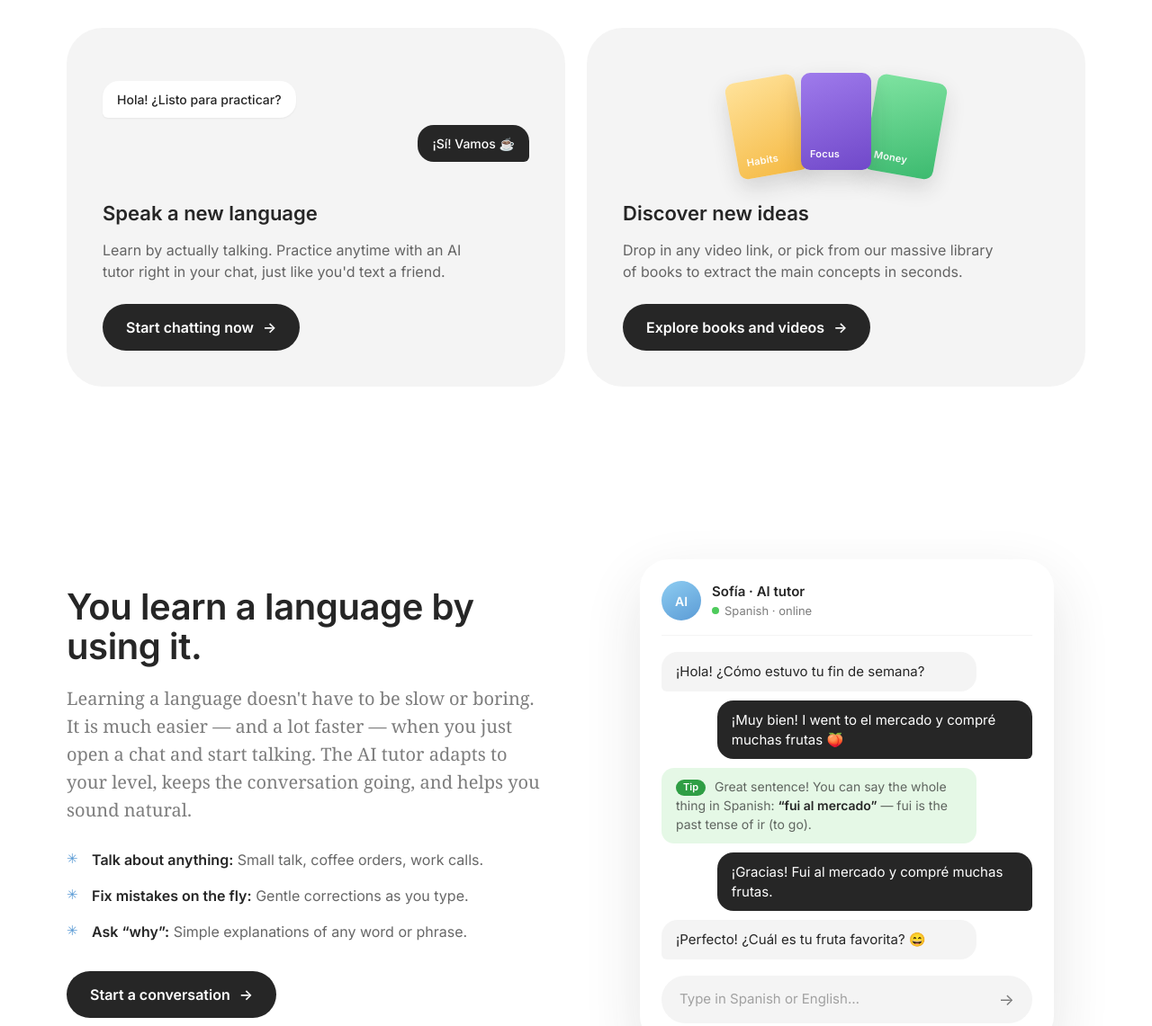
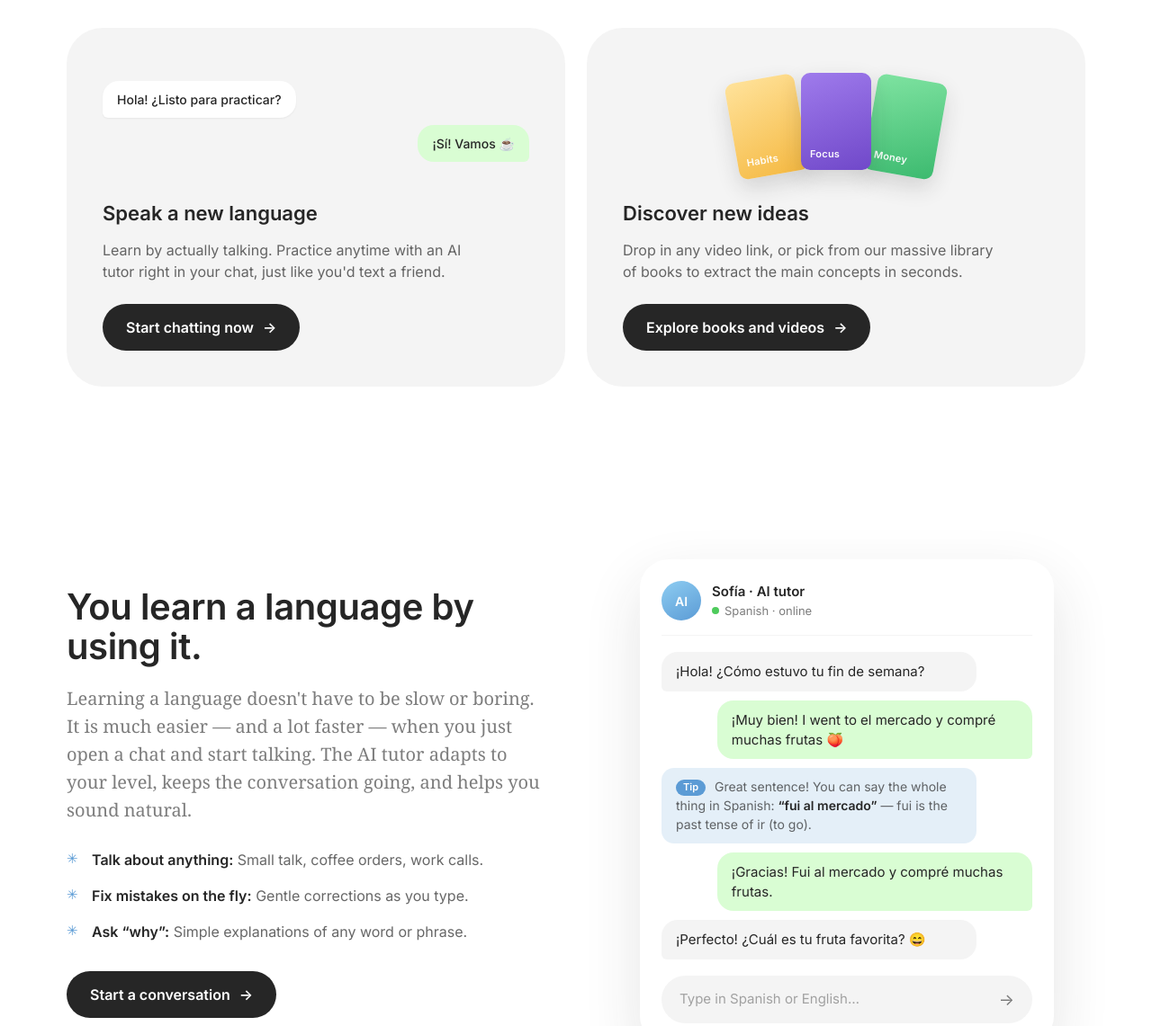
Before and after one commit to andneiman/quicksai, a plain HTML site: page index.html in a window 1280 px wide. Shown: the part 420-1561 px from the top of the page at 90% size. Drawn offline with Linux system fonts and the light colour scheme; a web font is replaced by a local one.

Commit message:
Recolor chat bubbles: WhatsApp green for user, blue for Tip

```diff
--- a/css/styles.css
+++ b/css/styles.css
@@ -17,6 +17,8 @@
   --link: #3e6fde;
   --green: #2f9e44;
   --green-soft: rgba(94, 213, 101, 0.16);
+  --wa-green: #d9fdd3;
+  --blue-soft: rgba(91, 155, 213, 0.16);
   --radius-sm: 12px;
   --radius-md: 24px;
   --radius-lg: 32px;
@@ -214,8 +216,8 @@ h3 {
 }
 
 .mini-bubble-me {
-  background: var(--ink);
-  color: #fff;
+  background: var(--wa-green);
+  color: var(--ink);
   border-bottom-right-radius: 6px;
   align-self: flex-end;
 }
@@ -352,14 +354,14 @@ h3 {
 }
 
 .msg-me {
-  background: var(--ink);
-  color: #fff;
+  background: var(--wa-green);
+  color: var(--ink);
   align-self: flex-end;
   border-bottom-right-radius: 6px;
 }
 
 .msg-tip {
-  background: var(--green-soft);
+  background: var(--blue-soft);
   color: var(--ink-70);
   border-radius: 14px;
   font-size: 14px;
@@ -367,7 +369,7 @@ h3 {
 
 .msg-tip span {
   display: inline-block;
-  background: var(--green);
+  background: var(--blue);
   color: #fff;
   font-size: 11px;
   font-weight: 600;
```
